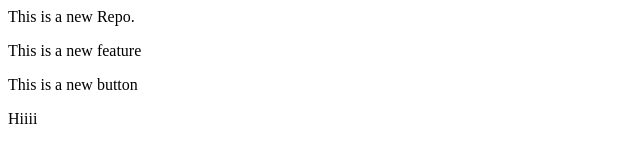
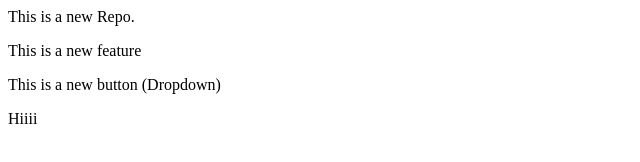
Before and after one commit to Sayaaliee/localrepo, a plain HTML site: page index.html in a window 1280 px wide. Shown: the full height of the page, 0-640 px from the left. Drawn offline with Linux system fonts and the light colour scheme.

Commit message:
Add dropdown

```diff
--- a/index.html
+++ b/index.html
@@ -1,4 +1,4 @@
 <p>This is a new Repo.</p>
 <p>This is a new feature</p>
-<p>This is a new button</p>
+<p>This is a new button (Dropdown)</p>
 <p>Hiiii</p>
```
